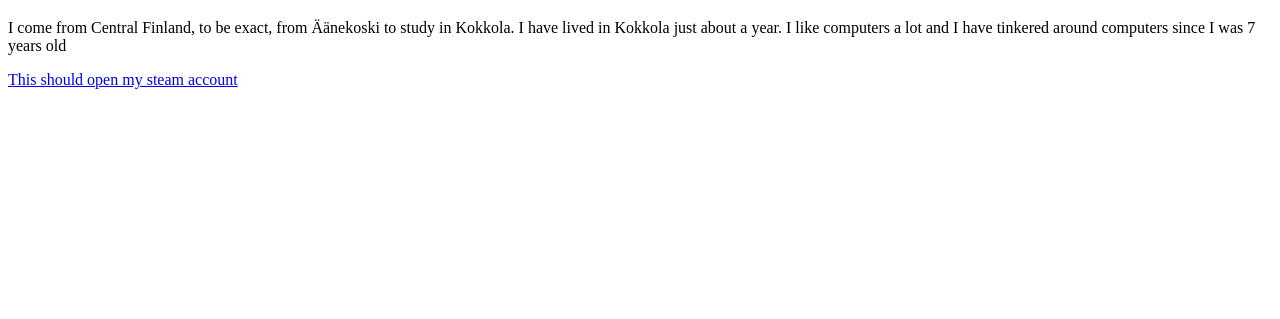
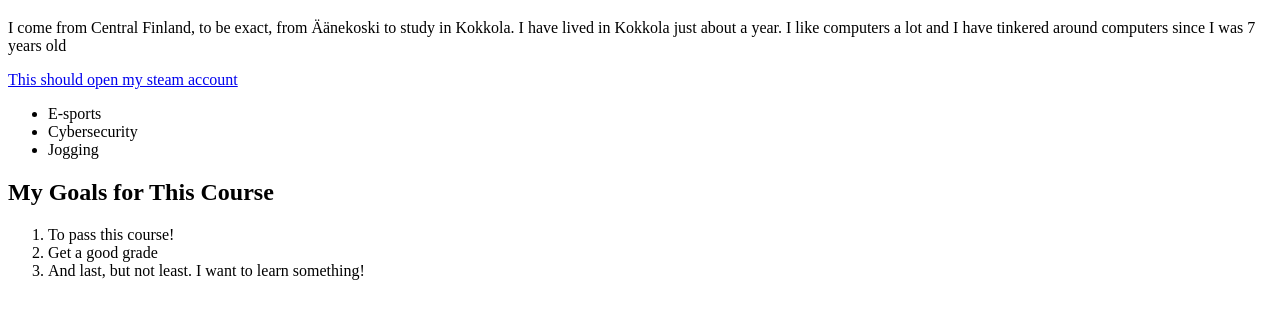
Before and after one commit to Viljammsson/WebDevBasics2025, a plain HTML site: page task-b/index.html in a window 1280 px wide. Shown: the part 61-380 px from the top of the page. Drawn offline with Linux system fonts and the light colour scheme.

Commit message:
minor fixes (live server was not working but fixed it) also more progression on html!

```diff
--- a/style.css
+++ /dev/null
@@ -1,21 +0,0 @@
-body {
-   background: #A66F2E;
-    background: radial-gradient(circle,rgba(166, 111, 46, 1) 75%, rgba(0, 0, 0, 1) 100%);
-    display: flex;
-    flex-direction: column; /* asettaa tekstit päällekkäin */
-    justify-content: center; /* keskittää pystysuunnassa */
-    align-items: center; /* keskittää vaakasuunnassa */
-    min-height: 100vh; /*selaimen korkeus*/
-    margin: 0;
-}
-
-h1 {
-   font-size: 3em;
-   color: aliceblue;
-    margin: 12px 0;
-}
-
-p {
-color: aliceblue;
-margin: 12px 0;
-}
--- a/task-b/index.html
+++ b/task-b/index.html
@@ -17,5 +17,20 @@ Date: 2025-09-19
     I like computers a lot and I have tinkered around computers since I was 7 years old</p>
 
     <a href="https://steamcommunity.com/id/Deemoni9/" target="_blank">This should open my steam account</a>
+
+
+    <ul>
+        <li>E-sports</li>
+        <li>Cybersecurity</li>
+        <li>Jogging</li>
+    </ul>
+
+    <h2>My Goals for This Course</h2>
+    <ol>
+        <li>To pass this course!</li>
+        <li>Get a good grade</li>
+        <li>And last, but not least. I want to learn something!</li>
+    </ol>
+
 </body>
 </html>
```
Also changed, not shown: index.html (deleted, +0 -15 lines).
